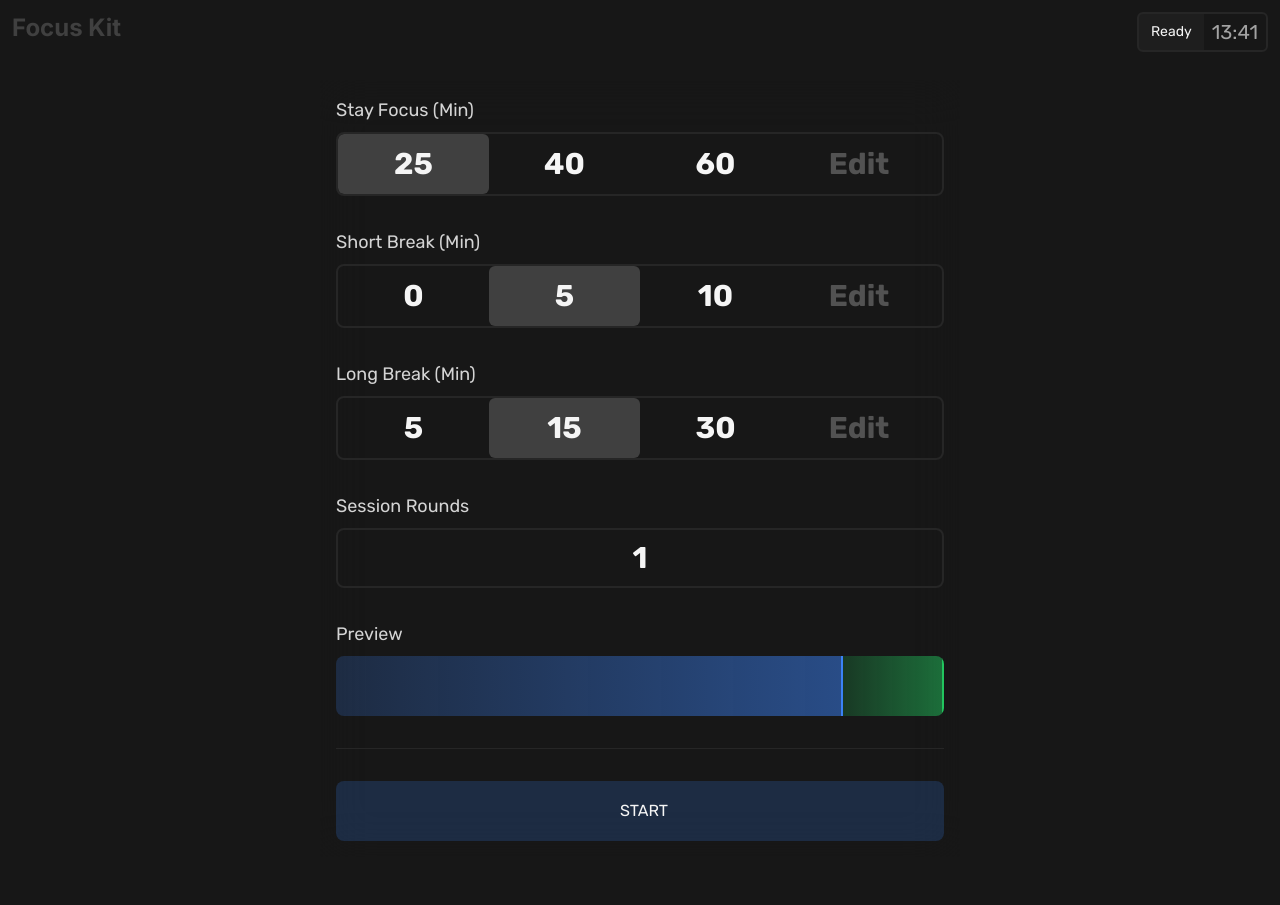
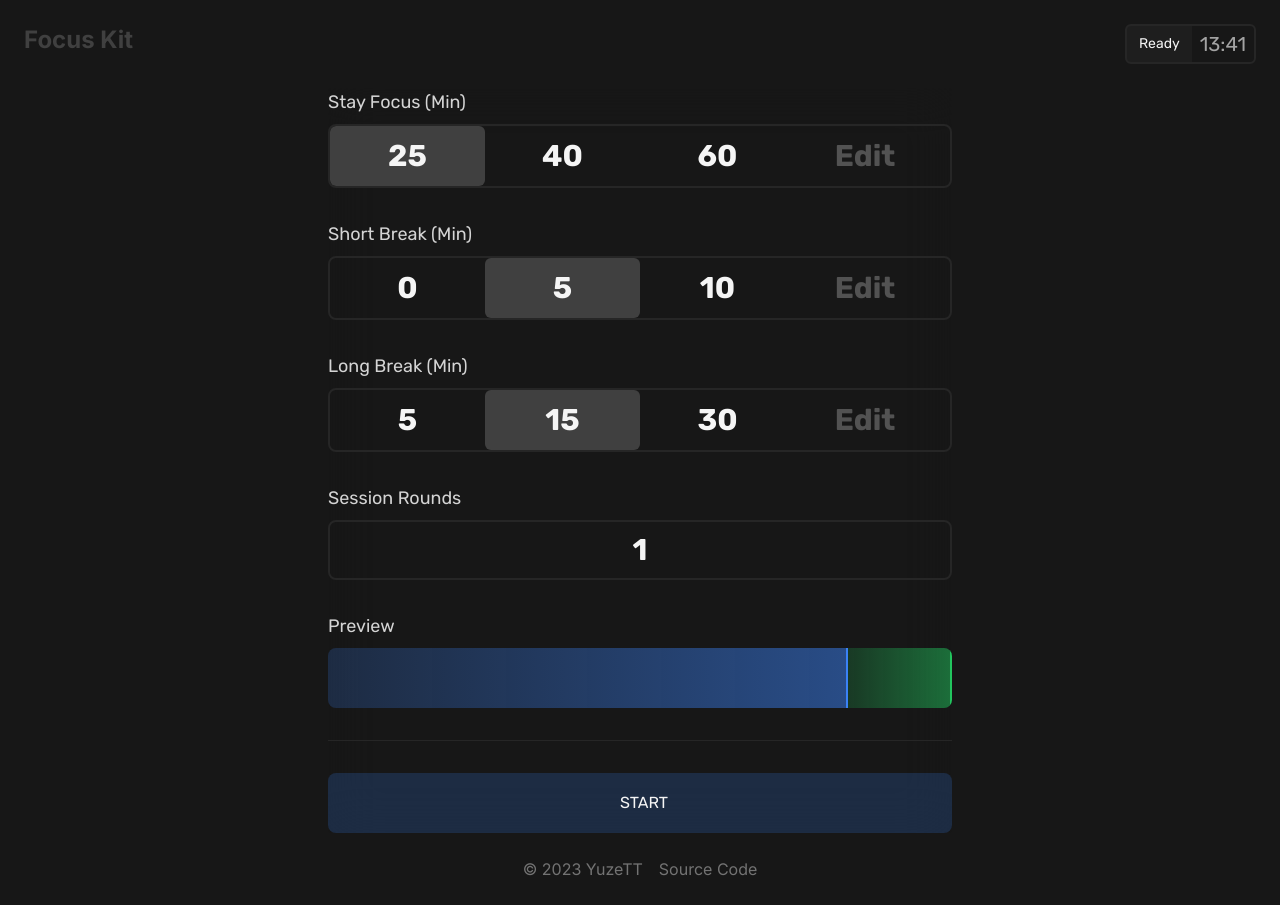
Before and after one commit to YuzeTT/focuskit, a Next.js app: page / in a window 1280 px wide. Before the commit the page ends 873 px from the top, so only its background shows below. Built offline with nearby package versions, Linux system fonts and the light colour scheme.

Commit message:
add: footer

```diff
--- /dev/null
+++ b/app/footer.tsx
@@ -0,0 +1,16 @@
+import React from 'react'
+
+export default function Footer() {
+  return (
+    <div className='flex items-center justify-center space-x-3'>
+      <a href='https://hsott.cn' target='_blank' className='text-neutral-500 hover:text-neutral-300 transition flex items-center'>
+        {/* <div className="icon-[ri--copyright-line] mr-1" /> */}
+        <span>© 2023 YuzeTT</span>
+      </a>
+      <a href='https://github.com/YuzeTT/focuskit' target='_blank' className='text-neutral-500 hover:text-neutral-300 transition flex items-center'>
+        <div className="icon-[ri--github-fill] mr-1" />
+        <span>Source Code</span>
+      </a>
+    </div>
+  )
+}
--- a/app/layout.tsx
+++ b/app/layout.tsx
@@ -2,6 +2,7 @@ import './globals.css'
 import type { Metadata } from 'next'
 import { Inter } from 'next/font/google'
 import Navbar from './navbar'
+import Footer from './footer'
 
 const inter = Inter({ subsets: ['latin'] })
 
@@ -17,9 +18,10 @@ export default function RootLayout({
 }) {
   return (
     <html lang="zh">
-      <body className={`${inter.className} bg-neutral-900 text-neutral-100 h-screen w-screen overflow-hidden`}>
+      <body className={`${inter.className} bg-neutral-900 text-neutral-100 mb-6`}>
         <Navbar></Navbar>
         {children}
+        <Footer></Footer>
       </body>
     </html>
   )
--- a/app/navbar.tsx
+++ b/app/navbar.tsx
@@ -3,7 +3,7 @@ import Timer from './timer'
 
 export default function Navbar() {
   return (
-    <div className='flex p-3'>
+    <div className='flex p-6'>
       <div className='flex-1 font-bold text-2xl text-neutral-700'>Focus Kit</div>
       <div>
         <Timer initTime={new Date().getTime()}></Timer>
--- a/app/page.tsx
+++ b/app/page.tsx
@@ -18,8 +18,8 @@ export default function Home() {
 
   return (
     <div className="">
-      <div className="max-w-2xl mx-auto p-4">
-        <div className={`backdrop-blur-xl p-4 z-50 space-y-8 ${rubik.className}`}>
+      <div className="max-w-2xl mx-auto px-6 pb-6">
+        <div className={`backdrop-blur-xl z-50 space-y-8 ${rubik.className}`}>
           <div>
             <div className="text-lg text-neutral-300 mb-2">{'Stay Focus (Min)'}</div>
             <div className="grid grid-cols-4 text-center font-bold text-2xl lg:text-3xl rounded-lg border-2 border-neutral-800">
```
Also changed, not shown: 1 other file (tests, documents, lock files or other folders).
